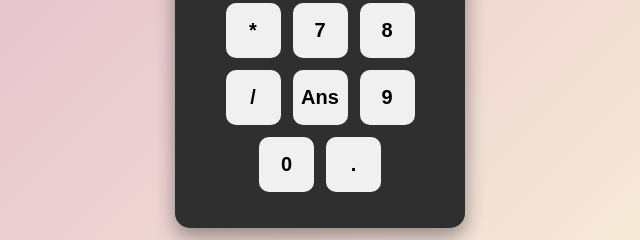
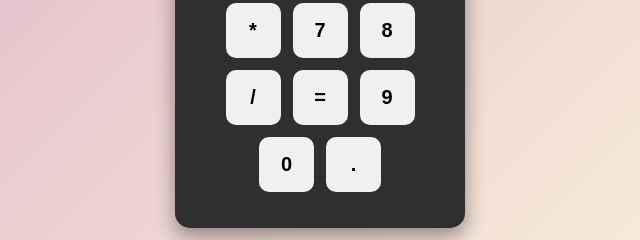
Before and after one commit to amanofficially/Calculator, a plain HTML site: page index.html in a window 1280 px wide. Shown: the part 423-663 px from the top of the page, 320-960 px from the left. Drawn offline with Linux system fonts and the light colour scheme.

Commit message:
Update index.html

```diff
--- a/index.html
+++ b/index.html
@@ -40,7 +40,7 @@
                 <button class="button"
                     onclick="curretnDisplay+='/';document.querySelector('#display').value=curretnDisplay;">/</button>
                 <button class="button"
-                    onclick="curretnDisplay=eval(curretnDisplay);document.querySelector('#display').value=curretnDisplay;">Ans</button>
+                    onclick="curretnDisplay=eval(curretnDisplay);document.querySelector('#display').value=curretnDisplay;">=</button>
                 <button class="button"
                     onclick="curretnDisplay+='9';document.querySelector('#display').value=curretnDisplay;">9</button>
                 <button class="button"
```
